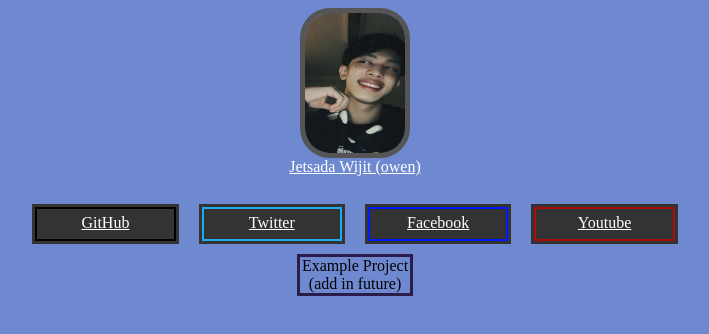
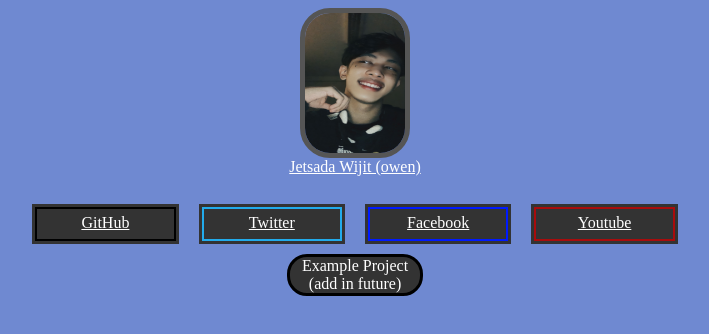
Before and after one commit to JetsadaWijit/JetsadaWijit.github.io, a plain HTML site: page dashboard/index.html in a window 1280 px wide. Shown: the whole page, without its empty margins (285-994 px from the left). Drawn offline with Linux system fonts and the light colour scheme.

Commit message:
Update style.css

```diff
--- a/css/dashboard/style.css
+++ b/css/dashboard/style.css
@@ -110,7 +110,10 @@ a.ayoutube:hover, a.ayoutube:active {
 /* PreProject */
 .pre-project {
     margin: auto;
-    width: 110px;
-    border: 3px solid #2c1c4b;
+    border-radius: 20px;
+    color: white;
+    background-color: #333;
+    width: 130px;
+    border: 3px solid black;
     text-align: center;
 }
```
